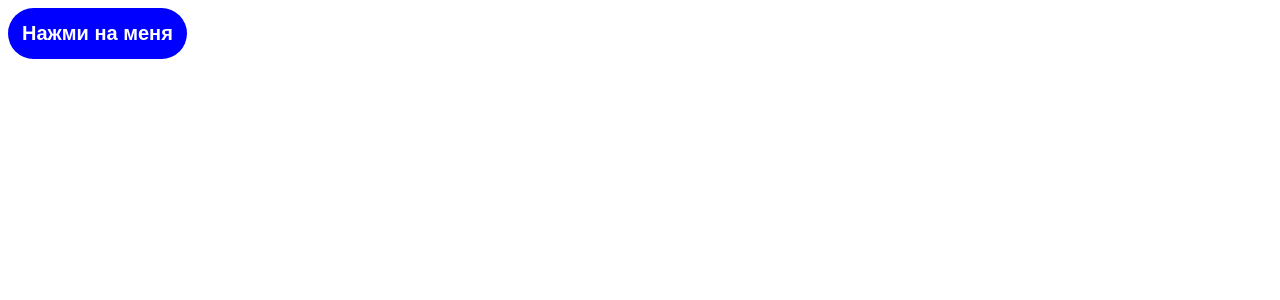
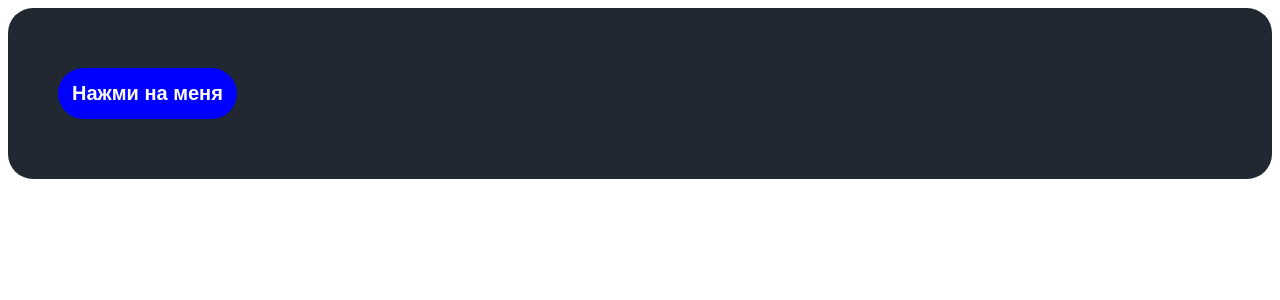
Before and after one commit to FomaUnbeliever/PurpleSchoolCardgame, a Vue app: page / in a window 1280 px wide. Shown: the top 300 px of the page. Built offline with nearby package versions, Linux system fonts and the light colour scheme.

Commit message:
исправил замечания

```diff
--- a/src/App.vue
+++ b/src/App.vue
@@ -10,5 +10,8 @@ import Button from './Button.vue';
 
 <style scoped>
   .main{
+    background: var(--color-bg-main);
+    padding: 60px 50px;
+    border-radius: 25px;
   }
 </style>
--- a/src/Button.vue
+++ b/src/Button.vue
@@ -14,6 +14,7 @@
 <style scoped>
     .button {
         border: none;
+        border-radius: 100px;
         text-rendering: var(--text-color);
         border-radius: 100px;
         background: var(--color-bg);
@@ -23,8 +24,8 @@
         font-weight: 600;
         color: var(--text-color);
         cursor: pointer;
-
-
-
+    }
+     .button:hover{
+         background: var(--gradient-inverted);
     }
 </style>
--- a/src/style.css
+++ b/src/style.css
@@ -2,15 +2,16 @@
   --color-bg: #0000ff;
   --text-color: #ffffff;
   --color-bg-main: #222831;
+  --font: "Montserrat", sans-serif;
 
+}
+
+body
+{
   font-family: "Montserrat", sans-serif;
   font-optical-sizing: auto;
   font-weight: 100;
   font-style: normal;
-}
-
-body
-{
   font-synthesis: none;
   text-rendering: optimizeLegibility;
   -webkit-font-smoothing: antialiased;
```
